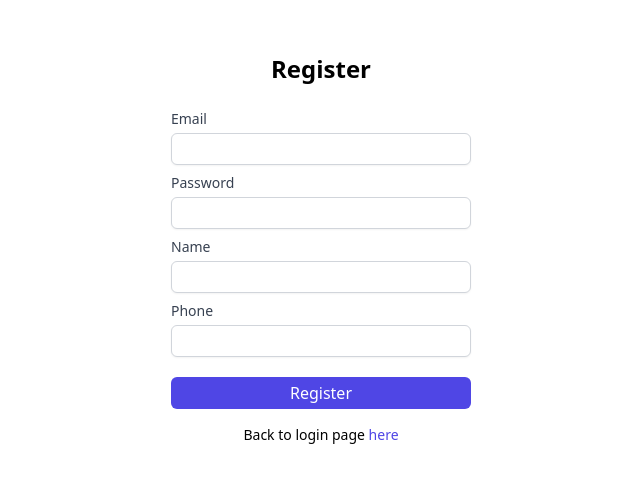
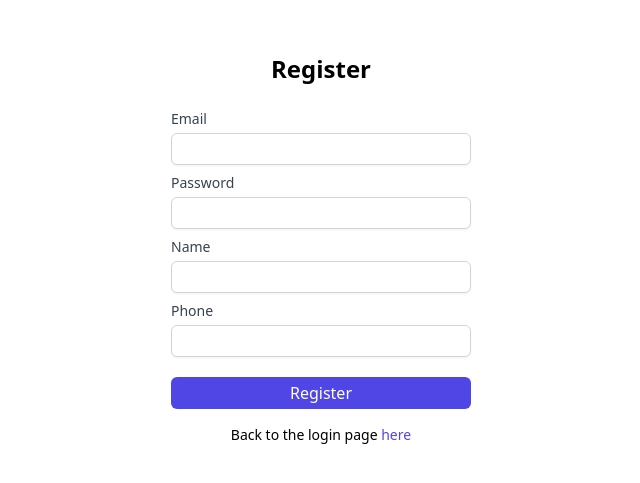
Before and after one commit to wizardcat/f-test, a React (Create React App) app in the folder front/: page /register in a window 1280 px wide. Shown: the part 171-654 px from the top of the page, without its empty margins (319-959 px from the left). Built offline with nearby package versions, Linux system fonts and the light colour scheme; no server answers.

Commit message:
fix: fixed text

```diff
--- a/front/src/components/Register/register.component.tsx
+++ b/front/src/components/Register/register.component.tsx
@@ -83,7 +83,7 @@ export const Register = () => {
       </form>
       <div className="mt-4 text-center">
         <p className="text-sm">
-          Back to login page{' '}
+          Back to the login page{' '}
           <Link to="/login" className="text-indigo-600 hover:text-indigo-800">
             here
           </Link>
```
